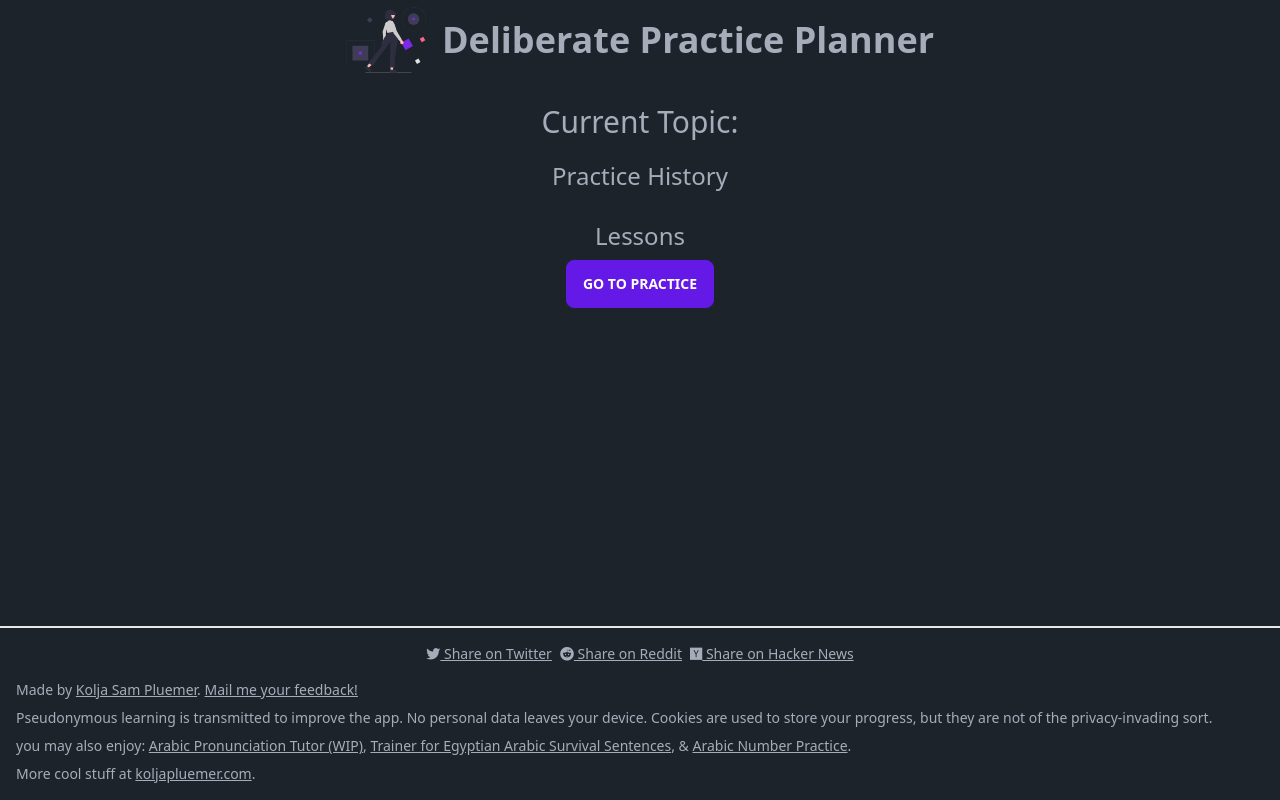
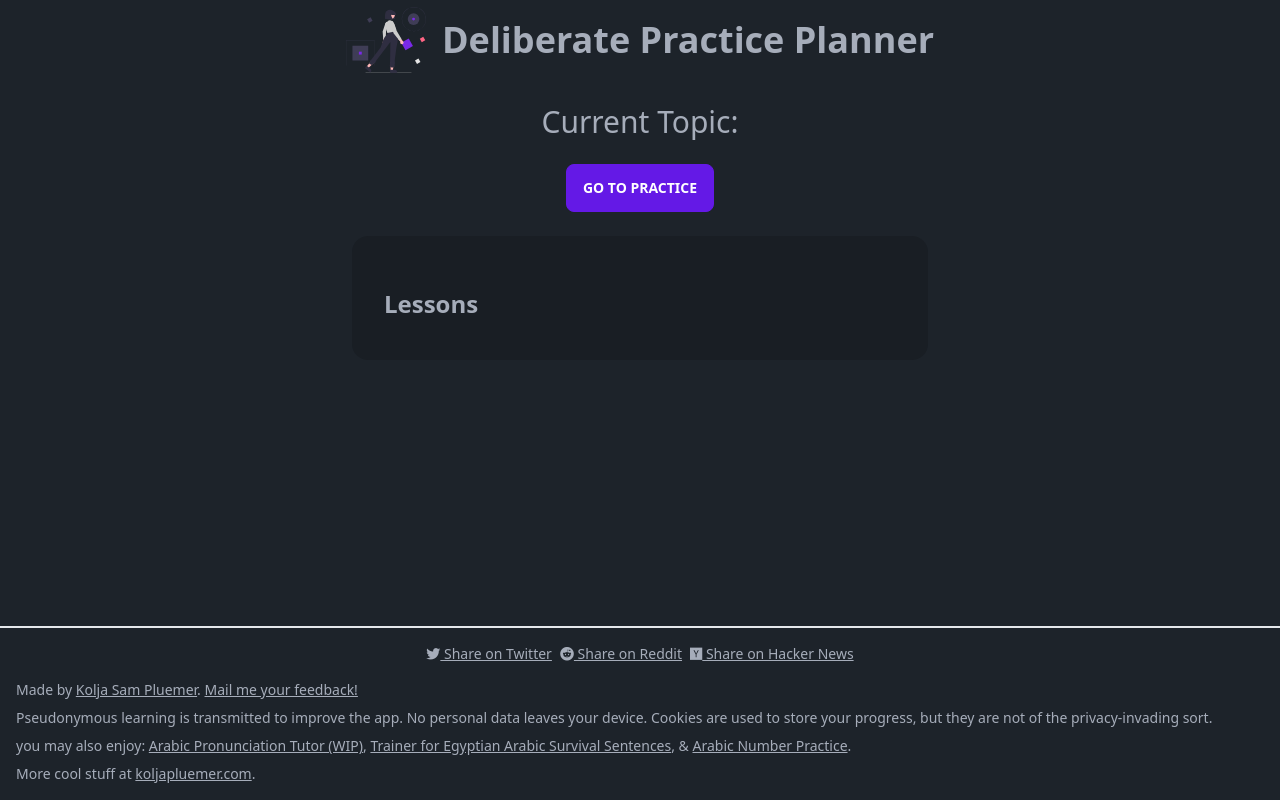
Before and after one commit to koljapluemer/dp-tool, a Vue app: page /topic in a window 1280 px wide. Built offline with nearby package versions, Linux system fonts and the light colour scheme; what v-calendar would draw is missing.

Commit message:
improve layout

```diff
--- a/src/views/TopicOverview.vue
+++ b/src/views/TopicOverview.vue
@@ -39,8 +39,12 @@ const unit = computed(() => {
 
 <template>
   <h1 class="text-3xl">Current Topic: {{ store.currentlyPracticedTopic }}</h1>
+  <router-link to="/practice" class="btn btn-primary my-6"
+    >Go To Practice</router-link
+  >
+
+  <div class="card bg-base-200 w-full max-w-xl" v-if="unit">
     <h2 class="text-2xl mt-5 mb-2">Practice History</h2>
-  <div class="card bg-base-200 w-full max-w-xl" v-if="unit">
     <div class="card-body">
       <h4 class="uppercase text-sm">{{ unit.topic }}</h4>
       <h3 class="text-xl">{{ unit.title }}</h3>
@@ -63,14 +67,9 @@ const unit = computed(() => {
     </div>
   </div>
 
-  <h2 class="text-2xl mt-5 mb-2">Lessons</h2>
-
-
-  <router-link to="/practice" class="btn btn-primary mb-6"
-    >Go To Practice</router-link
-  >
-
-  <ul class="">
+  <div class="card bg-base-200 w-full max-w-xl">
+    <ul class="card-body">
+      <h2 class="text-2xl mt-5 mb-2 card-title">Lessons</h2>
       <li
         v-for="lesson in store.topics[store.currentlyPracticedTopic]"
         :key="lesson"
@@ -84,6 +83,7 @@ const unit = computed(() => {
         />
       </li>
     </ul>
+  </div>
 </template>
 
 <style scoped></style>
```
Lines whose indentation alone changed are shown as unchanged.
